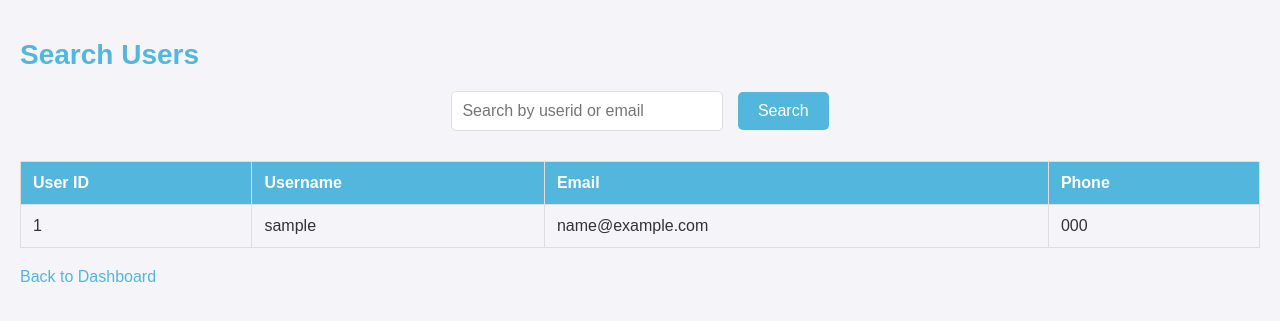
After one commit to awesomePei/113-1-DB-final-project, a Flask app: page /search_user in a window 1280 px wide. The commit adds this page. Shown: the top 321 px of the page. Run offline with Flask 3, Linux system fonts and the light colour scheme; a database or web service that is not in the repository returns one stand-in record (values such as "Sample title"); some libraries are stand-ins or nearby versions.

Commit message:
can search user

```diff
--- a/ticketvibe/app.py
+++ b/ticketvibe/app.py
@@ -541,6 +541,32 @@ def set_seat_price():
     concerts = execute_query(concerts_query, fetch_all=True)
     return render_template('set_seat_price.html', concerts=concerts)
 
+# 查詢使用者
+@app.route('/search_user', methods=['GET', 'POST'])
+def search_user():
+    # 如果是 POST 請求，執行搜尋
+    if request.method == 'POST':
+        search_query = request.form.get('search_query')
+
+        # 根據搜尋條件查詢用戶（使用LIKE進行模糊匹配）
+        user_query = '''
+            SELECT * FROM public."USERS"
+            WHERE userid LIKE %s OR email LIKE %s
+        '''
+        # 執行查詢並過濾結果
+        users = execute_query(user_query, ('%' + search_query + '%', '%' + search_query + '%'), fetch_all=True)
+
+        # 返回搜尋結果到模板
+        return render_template('search_user.html', users=users)
+
+    # 如果是 GET 請求，則列出所有使用者
+    users_query = '''SELECT * FROM public."USERS";'''
+    users = execute_query(users_query, fetch_all=True)
+
+    # 返回所有使用者到模板
+    return render_template('search_user.html', users=users)
+
+
 
 # 查詢演唱會
 @app.route('/search_concert')
--- /dev/null
+++ b/ticketvibe/templates/search_user.html
@@ -0,0 +1,135 @@
+<!DOCTYPE html>
+<html lang="en">
+<head>
+    <meta charset="UTF-8">
+    <meta name="viewport" content="width=device-width, initial-scale=1.0">
+    <title>Search Results</title>
+    <style>
+        /* General Page Styles */
+        body {
+            font-family: Arial, sans-serif;
+            background-color: #f4f4f9;
+            color: #333;
+            margin: 0;
+            padding: 20px;
+        }
+
+        h1 {
+            color: #52b6dd;
+            font-size: 28px;
+            margin-bottom: 20px;
+        }
+
+        form {
+            margin-bottom: 30px;
+            text-align: center;
+        }
+
+        input[type="text"] {
+            padding: 10px;
+            font-size: 16px;
+            width: 250px;
+            border-radius: 5px;
+            border: 1px solid #ddd;
+            margin-right: 10px;
+        }
+
+        button {
+            padding: 10px 20px;
+            font-size: 16px;
+            background-color: #52b6dd;
+            color: white;
+            border: none;
+            border-radius: 5px;
+            cursor: pointer;
+            transition: background-color 0.3s ease;
+        }
+
+        button:hover {
+            background-color: #2f96bf;
+        }
+
+        .user-list {
+            width: 100%;
+            border-collapse: collapse;
+            margin-top: 20px;
+        }
+
+        .user-list th, .user-list td {
+            text-align: left;
+            padding: 12px;
+            border: 1px solid #ddd;
+        }
+
+        .user-list th {
+            background-color: #52b6dd;
+            color: white;
+        }
+
+        .user-list tr:nth-child(even) {
+            background-color: #f9f9f9;
+        }
+
+        .user-list tr:hover {
+            background-color: #e8f4fa;
+        }
+
+        .no-users {
+            font-size: 18px;
+            color: #555;
+            text-align: center;
+            margin-top: 40px;
+        }
+
+        .back-link {
+            display: inline-block;
+            margin-top: 20px;
+            font-size: 16px;
+            text-decoration: none;
+            color: #52b6dd;
+        }
+
+        .back-link:hover {
+            color: #2f96bf;
+        }
+    </style>
+</head>
+<body>
+
+    <h1>Search Users</h1>
+
+    <!-- Search Form -->
+    <form method="POST" action="{{ url_for('search_user') }}">
+        <input type="text" name="search_query" placeholder="Search by userid or email" required>
+        <button type="submit">Search</button>
+    </form>
+
+    {% if users %}
+    <table class="user-list">
+        <thead>
+            <tr>
+                <th>User ID</th>
+                <th>Username</th>
+                <th>Email</th>
+                <th>Phone</th>
+            </tr>
+        </thead>
+        <tbody>
+            {% for user in users %}
+            <tr>
+                <td>{{ user.userid }}</td>
+                <td>{{ user.username }}</td>
+                <td>{{ user.email }}</td>
+                <td>{{ user.phone }}</td>
+            </tr>
+            {% endfor %}
+        </tbody>
+    </table>
+    {% else %}
+        <p class="no-users">No users found matching your search.</p>
+    {% endif %}
+
+    <a href="{{ url_for('admin_dashboard') }}" class="back-link">Back to Dashboard</a>
+
+</body>
+</html>
```
Also changed, not shown: ticketvibe/templates/admin_dashboard.html (+14 -2 lines).
